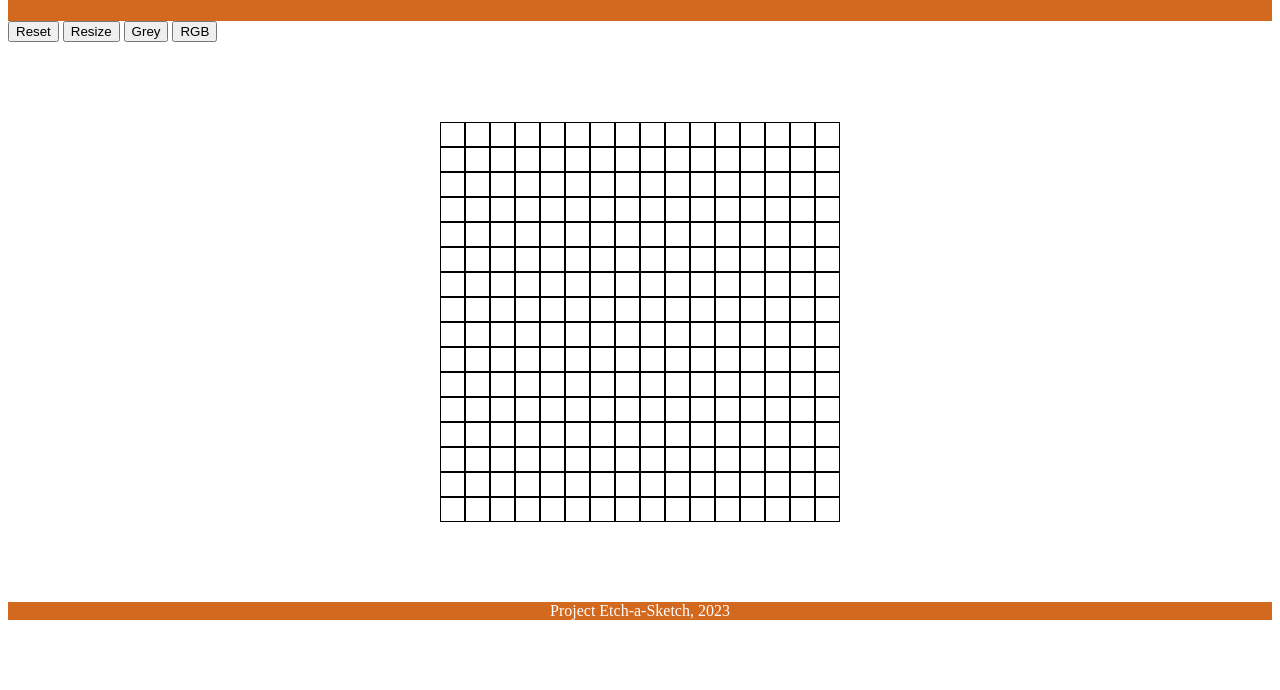
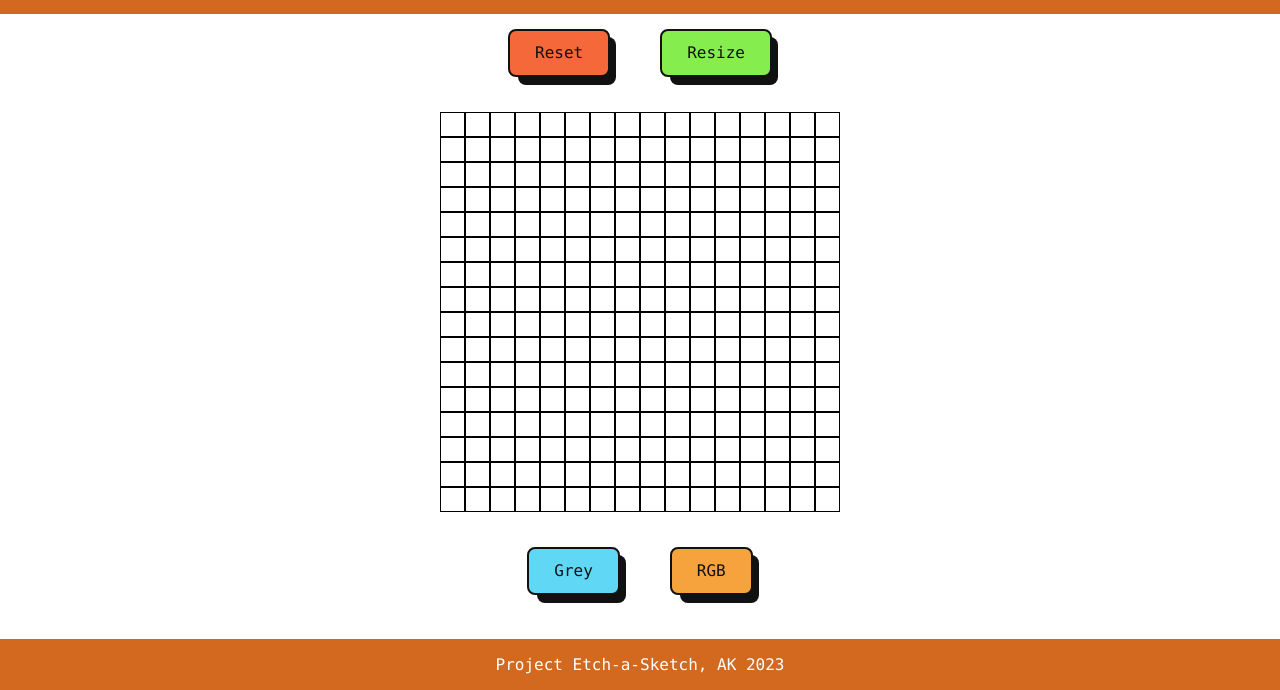
Before and after one commit to amk6451/etch-a-sketch, a plain HTML site: page index.html in a window 1280 px wide. Shown: the part 110-800 px from the top of the page. Drawn offline with Linux system fonts and the light colour scheme.

Commit message:
Updated CSS positioning button placement

```diff
--- a/etch2.js
+++ b/etch2.js
@@ -27,6 +27,8 @@ function makeGrid(dimension) {
       for (c = 0; c < (dimension * dimension); c++) {
 
         let cell = document.createElement("div");
+
+        //initializes grid-lines
         cell.classList.add('gridElement');
 
         cell.addEventListener("mouseout", () => {
@@ -43,7 +45,7 @@ function makeGrid(dimension) {
     };
 
 function clearGrid() {
-//removes all div elements under id container are removed
+//removes all div elements underneath id = container
     while (container.firstChild) {
         container.removeChild(container.firstChild);
       }
@@ -69,19 +71,21 @@ function resizeGrid() {
 }
 
 function generateRGB(){
-
+// Collects random rgb and returns a css color string
 let randomBetween = (min, max) => min + Math.floor(Math.random() * (max - min + 1));
 let r = randomBetween(0, 255);
 let  g = randomBetween(0, 255);
 let  b = randomBetween(0, 255);
-let  rgbValue = `rgb(${r},${g},${b})`; // Collect all to a css color string
+let  rgbValue = `rgb(${r},${g},${b})`;
 return rgbValue
 }
 
 function updateGrey() {
-    colorScheme = 0;
+//selects grey color for makegrid divs
+  colorScheme = 0;
 }
 
 function updateRGB() {
-    colorScheme = 1;
+//selects rgb color for makegrid divs
+  colorScheme = 1;
 }
--- a/index.html
+++ b/index.html
@@ -9,20 +9,24 @@
 </head>
 <body>
     <div class="header">
-        <p class = 'logo'>Play Etch-a-Sketch</p>
+        <p class = 'logo'>Play Etch-a-Sketch!</p>
+    </div>
+    <div class = buttons>
+    <button id = "reset">Reset</button>
+    <button id = "resize">Resize</button>
     </div>
 
-    <button id = "reset">Reset</button>
-    <button id = "resize">Resize</button>
-    <button id = "grey-button">Grey</button>
-    <button id = "rgb-button">RGB</button>
+
     <div id="middle">
         <div id="container">
         </div>
     </div>
-
+    <div class = buttons>
+    <button id = "grey-button">Grey</button>
+    <button id = "rgb-button">RGB</button>
+    </div>
     <script src="etch2.js"></script>
-    <div class = 'footer'> Project Etch-a-Sketch, 2023</div>
+    <footer> Project Etch-a-Sketch, AK 2023</footer>
 </body>
 
 </html>
--- a/style.css
+++ b/style.css
@@ -2,22 +2,20 @@
   display: flex;
   justify-content: center;
   align-items: center;
-  /* padding: 16px; */
   background-color: #D2691E;
   color: white;
 }
 
-.body{
+body{
   position: relative;
   height: 100vh;
   margin: 0;
-    font-family: "Lucida Console", "Courier New", monospace;
-    /* font-family: Knewave, sans-serif; */
-    /* font-family: monaco, sans-serif ; */
+  font-family: monaco, sans-serif ;
   display: flex;
   flex-direction: column;
   text-align: center;
 }
+
 .logo
 {
 font-size: 24px;
@@ -26,7 +24,7 @@ text-align: center;
 }
 
 
-:root {
+:root{
     --grid-cols: 1;
     --grid-rows: 1;
 }
@@ -36,20 +34,20 @@ text-align: center;
   display:flex;
   justify-content: center;
   align-items: center;
-    margin: 50px;
+  margin: 10px;
+}
 
-  }
-  #container {
+#container{
   display: grid;
   height: 400px;
   width: 400px;
-    margin: 30px;
+  margin: 10px;
   grid-template-rows: repeat(var(--grid-rows), 1fr);
   grid-template-columns: repeat(var(--grid-cols), 1fr);
 }
 
 
-  .gridElement {
+.gridElement{
   border: 1px solid black;
 }
 
@@ -59,13 +57,67 @@ text-align: center;
 }
 
 
-  .footer{
-
+footer{
   display: flex;
   justify-content: center;
   align-items: center;
-    /* padding: 16px; */
+  padding: 16px;
   background-color: #D2691E;
   color: white;
   margin-top: auto;
 }
+
+
+.buttons {
+  display: flex;
+  justify-content: center;
+  padding: 15px;
+  gap: 50px;
+}
+
+button {
+background-color: #fee6e3;
+border: 2px solid #111;
+border-radius: 8px;
+color: #111;
+cursor: pointer;
+font-family: monaco, sans-serif;
+font-size: 16px;
+height: 48px;
+line-height: 24px;
+max-width: 100%;
+padding: 0 25px;
+position: relative;
+}
+
+button:after {
+background-color: #111;
+border-radius: 8px;
+content: "";
+height: 48px;
+left: 0;
+width: 100%;
+position: absolute;
+top: -2px;
+transform: translate(8px, 8px);
+transition: transform .2s ease-out;
+  z-index: -1;
+}
+
+button:hover:after {
+  transform: translate(0, 0);
+}
+
+#reset{
+  background-color: #f46839;
+}
+#resize{
+  background-color: #86ed4f;
+}
+
+#grey-button{
+  background-color: #5fd7f5;
+}
+#rgb-button{
+  background-color: #f6a33d;
+}
```
Also changed, not shown: 1 other file. Lines whose indentation alone changed are shown as unchanged.
